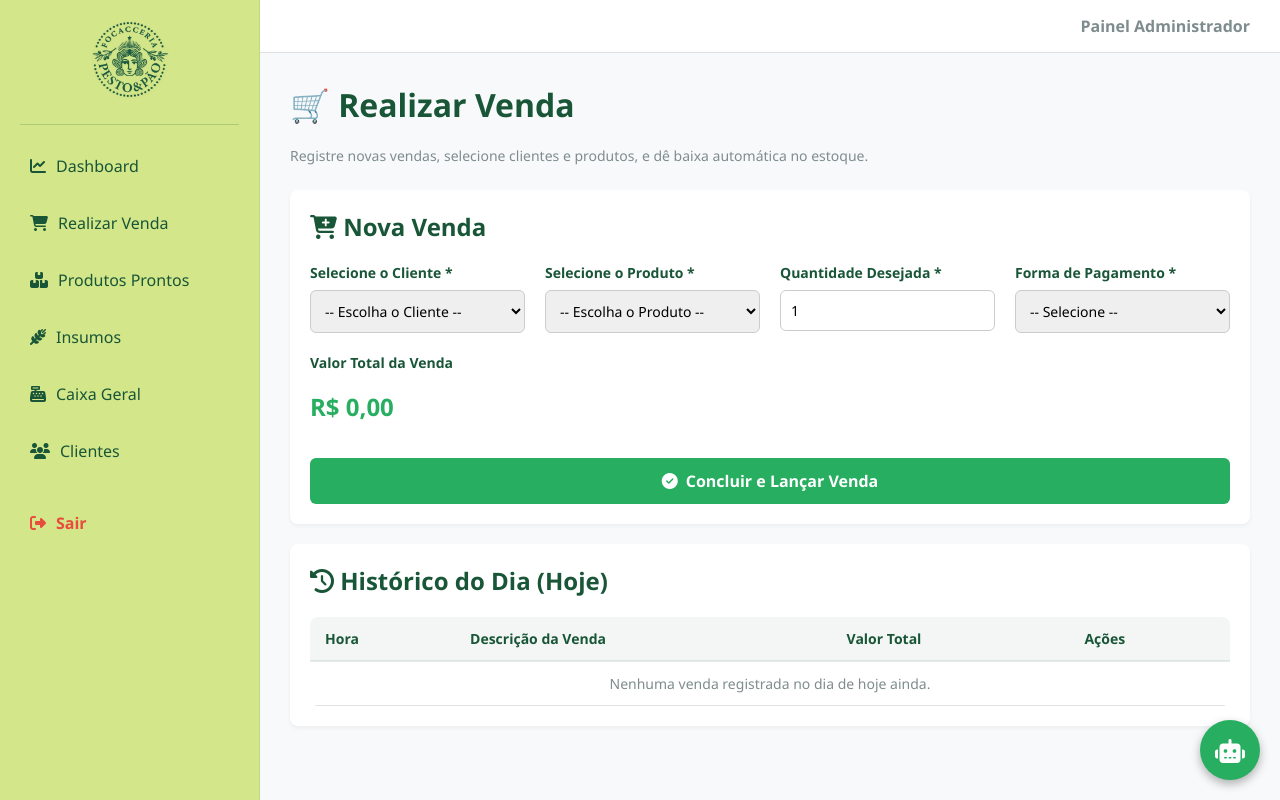
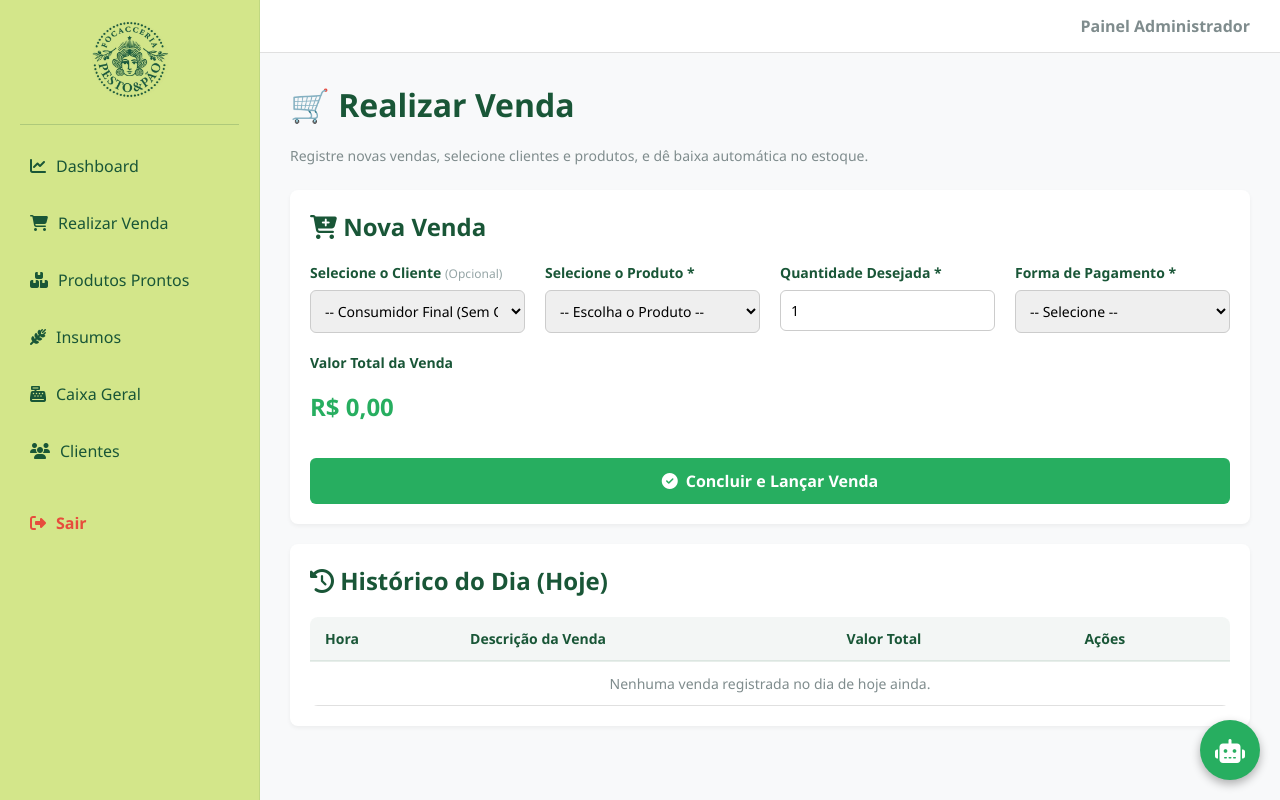
Before and after one commit to julianajp27/pestoepao, a Flask app: page /vendas in a window 1280 px wide. Run offline with Flask 3, Linux system fonts and the light colour scheme; the visitor is signed in with stand-in values (Sample User, id 1); data that the repository does not hold is empty.

Commit message:
Tornando a seleção de cliente opcional na venda

```diff
--- a/app.py
+++ b/app.py
@@ -312,7 +312,12 @@ def registrar_venda():
 
     try:
         produto = produtos_col.find_one({'_id': ObjectId(produto_id)})
-        cliente = clientes_col.find_one({'_id': ObjectId(cliente_id)})
+
+        # --- AJUSTE AQUI: Só busca o cliente se um ID válido for recebido ---
+        cliente = None
+        if cliente_id:
+            cliente = clientes_col.find_one({'_id': ObjectId(cliente_id)})
+        # -------------------------------------------------------------------
 
         if produto:
             # Tratamento de preço e desconto
@@ -324,7 +329,8 @@ def registrar_venda():
                 {'$set': {'quantidade': max(0.0, float(produto.get('quantidade', 0)) - qtd)}}
             )
 
-            nome_cliente = cliente.get('nome') if cliente else "Sem Cadastro"
+            # Se não encontrou cliente (ou não foi enviado), vira Consumidor Final
+            nome_cliente = cliente.get('nome') if cliente else "Consumidor Final"
 
             # Garante que a data salva no banco use o horário correto do Brasil
             agora_brasil = datetime.now(FUSO_BR).replace(tzinfo=None)
--- a/templates/vendas.html
+++ b/templates/vendas.html
@@ -21,13 +21,13 @@
     <form action="/registrar_venda" method="POST" class="grid-form" style="margin-top: 15px;">
 
         <div class="form-group">
-            <label for="cliente_id">Selecione o Cliente *</label>
-            <select id="cliente_id" name="cliente_id" required>
-                <option value="">-- Escolha o Cliente --</option>
-                {% for cliente in lista_clientes %}
+            <label>Selecione o Cliente <span class="opcional">(Opcional)</span></label>
+                <select name="cliente_id" id="cliente_id">
+                    <option value="">-- Consumidor Final (Sem Cadastro) --</option>
+                    {% for cliente in lista_clientes %}
                     <option value="{{ cliente._id }}">{{ cliente.nome }}</option>
-                {% endfor %}
-            </select>
+                    {% endfor %}
+                </select>
         </div>
 
         <div class="form-group">
```
